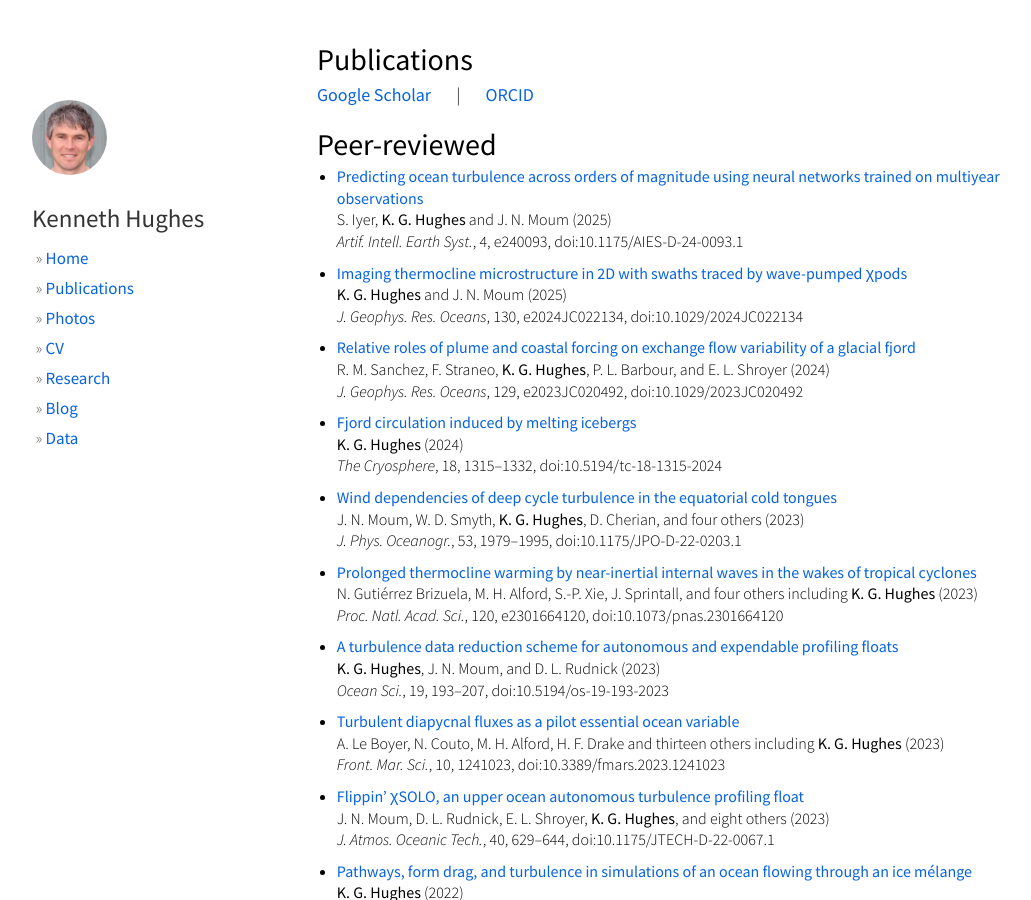
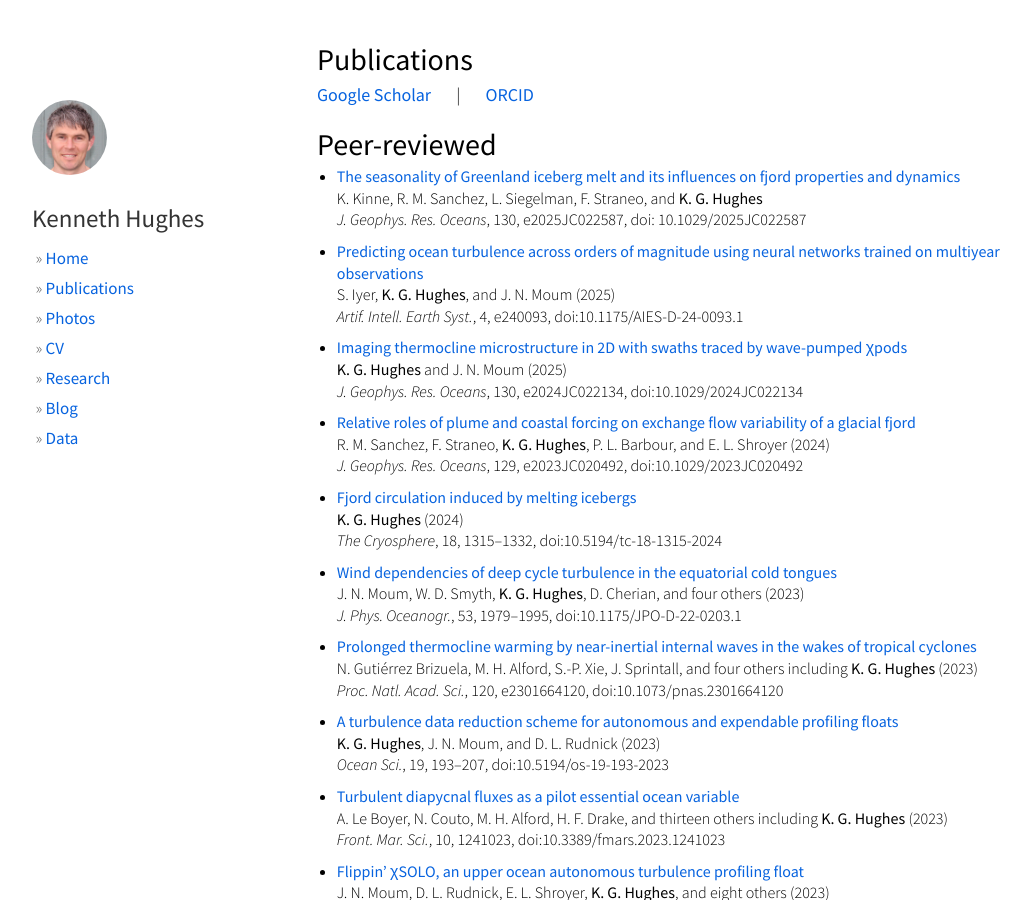
Before and after one commit to hugke729/hugke729.github.io, a Jekyll site: the page built from publications/index.md, in a window 1280 px wide and 900 px high. Shown: the whole window, without its empty margins (53-1084 px from the left). Built offline with Jekyll 4.4.1, drawn with Linux system fonts in a browser that asks for light colours; nearby versions of some CDN libraries.

Commit message:
Add Kinne paper

```diff
--- a/publications/index.md
+++ b/publications/index.md
@@ -11,8 +11,12 @@ css: publications
 
 ## Peer-reviewed
 
+* [The seasonality of Greenland iceberg melt and its influences on fjord properties and dynamics][pr24]
+K. Kinne, R. M. Sanchez, L. Siegelman, F. Straneo, and __K. G. Hughes__
+*J. Geophys. Res. Oceans*, 130, e2025JC022587, doi: 10.1029/2025JC022587
+
 * [Predicting ocean turbulence across orders of magnitude using neural networks trained on multiyear observations][pr23]
-S. Iyer, __K. G. Hughes__ and J. N. Moum (2025)
+S. Iyer, __K. G. Hughes__, and J. N. Moum (2025)
 *Artif. Intell. Earth Syst.*, 4, e240093, doi:10.1175/AIES-D-24-0093.1
 
 * [Imaging thermocline microstructure in 2D with swaths traced by wave-pumped χpods][pr22]
@@ -40,7 +44,7 @@ __K. G. Hughes__, J. N. Moum, and D. L. Rudnick (2023)
 *Ocean Sci.*, 19, 193–207, doi:10.5194/os-19-193-2023
 
 * [Turbulent diapycnal fluxes as a pilot essential ocean variable][pr19]
-A. Le Boyer, N. Couto, M. H. Alford, H. F. Drake and thirteen others including __K. G. Hughes__ (2023)
+A. Le Boyer, N. Couto, M. H. Alford, H. F. Drake, and thirteen others including __K. G. Hughes__ (2023)
 *Front. Mar. Sci.*, 10, 1241023, doi:10.3389/fmars.2023.1241023
 
 * [Flippin' χSOLO, an upper ocean autonomous turbulence profiling float][pr16]
```
Also changed, not shown: other parts of publications/index.md (+2 -1 lines).
